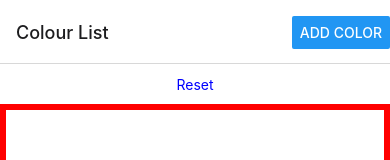
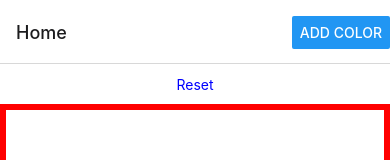
Before and after one commit to YuYX/yu-m3-app3, a React Native app: screen / in a window 390 px wide. Shown: the top 160 px of the page. Built offline with nearby package versions, Linux system fonts and the light colour scheme.

Commit message:
7th commit

```diff
--- a/App.js
+++ b/App.js
@@ -120,7 +120,13 @@ export default function App() {
  return (
    <NavigationContainer>
      <Stack.Navigator>
-       <Stack.Screen name="Colour List" component={HomeScreen} />
+       <Stack.Screen
+        name="Colour List"
+        component={HomeScreen}
+        options={ {
+          title: 'Home',
+          } }
+      />
        <Stack.Screen name="DetailsScreen" component={DetailsScreen} />
      </Stack.Navigator>
    </NavigationContainer>
```
